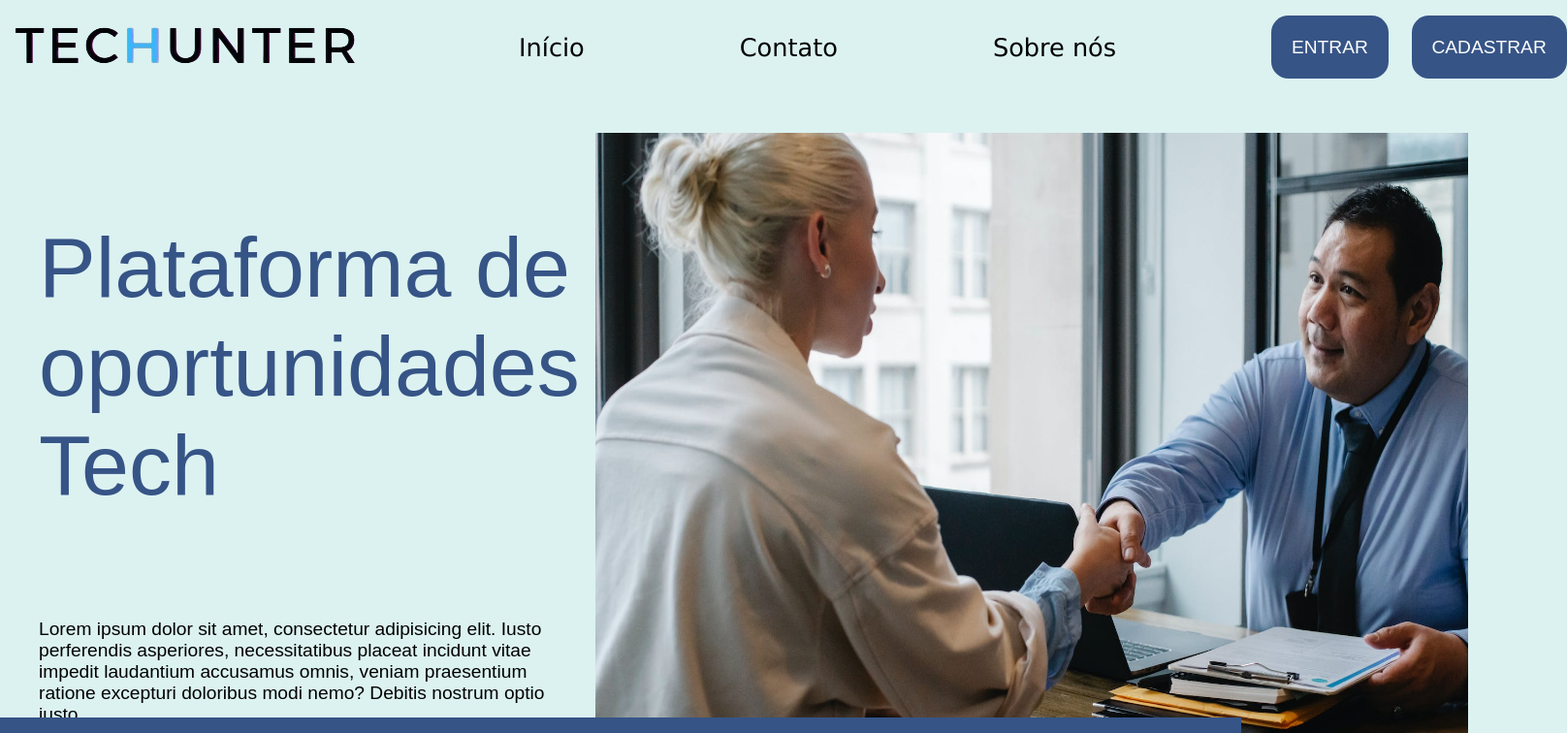
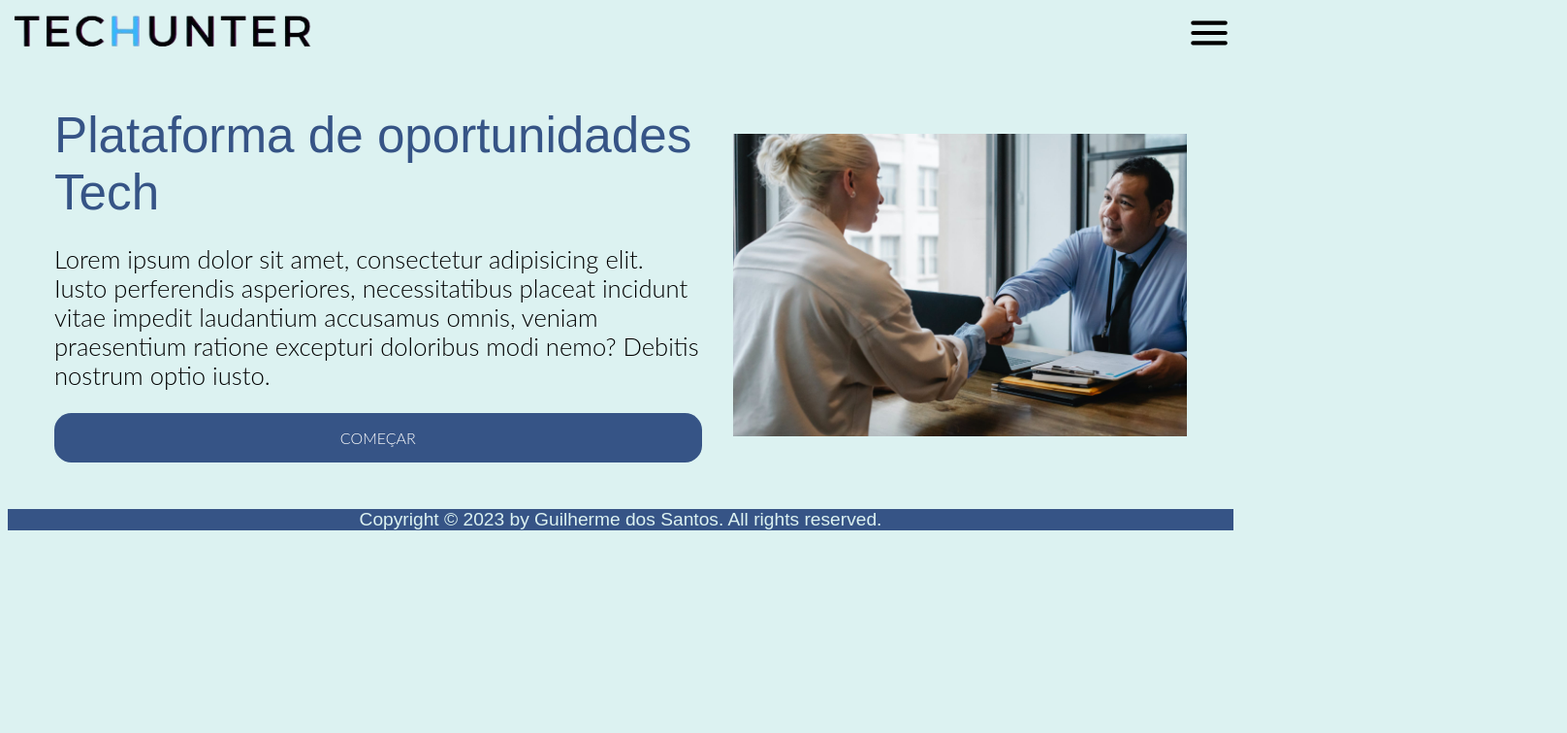
Before and after one commit to Prosantosgui/TecHunter_Front, an Angular app: page / in a window 1280 px wide. Shown: the top 756 px of the page at 97% size, 1616 px wide, since content can reach past the window. Built offline with nearby package versions, Linux system fonts and the light colour scheme.

Commit message:
Menu button

```diff
--- a/src/app/app.component.scss
+++ b/src/app/app.component.scss
@@ -2,9 +2,6 @@ app-landing-page{
   width: 100%;
 }
 footer{
-  position: fixed;
-  left: 0;
-  bottom: 0;
   width: 100%;
   color: #DCF2F1;
   background-color: #365486;
--- a/src/app/landing-page/landing-page.component.html
+++ b/src/app/landing-page/landing-page.component.html
@@ -1,16 +1,12 @@
 <header class="container">
   <nav class="navbar-container">
     <section class="nav_logo">
-      <img [src]="logoImgPath" [alt]="logoImgAlt"/>
-    </section>
-    <section class="nav_links">
-      <p>Início</p>
-      <p>Contato</p>
-      <p>Sobre nós</p>
+      <img width="100%" #logo [src]="logoImgPath" [alt]="logoImgAlt"/>
     </section>
     <section class="nav_buttons">
-      <button>ENTRAR</button>
-      <button>CADASTRAR</button>
+      <button id="menu_button">
+        <img [src]="menuButtonPath" alt="Menu button">
+      </button>
     </section>
   </nav>
 </header>
@@ -26,6 +22,6 @@
     <button>COMEÇAR</button>
   </section>
   <section class="img_side">
-    <img [src]="mainImgPath"/>
+    <img [src]="mainImgPath" width="2000" height="2000"/>
   </section>
 </main>
--- a/src/app/landing-page/landing-page.component.scss
+++ b/src/app/landing-page/landing-page.component.scss
@@ -1,95 +1,109 @@
+* {
+  margin: 0;
+  padding: 0;
+  font-size: 100%;
+  border: none; outline: none; font-weight: 300;
+  box-sizing: border-box;
+  font-family: 'Lato', sans-serif;}
+
+a {text-decoration: none;}
+ul {list-style: none;}
+img {max-width: 100%;}
+
+header{
+  position: static;
+  margin-bottom: 1rem;
+}
+
 .navbar-container{
-  display: flex;
-  section{
-    flex: 1;
-  }
-}
-.navbar-container .nav_logo{
+  width: 100%;
   display: flex;
   align-items: center;
+  .nav_logo{
+    width: 100%;
     img{
-    height: auto;
-    min-width: 170px;
-  }
-}
-.navbar-container .nav_links{
-  display: flex;
-  flex-shrink: 0;
-  gap: 10rem;
-  margin: 0rem 10rem 0rem;
-  font-size: 1.6rem;
-  font-family: 'Lucida Sans', 'Lucida Sans Regular', 'Lucida Grande', 'Lucida Sans Unicode', Geneva, Verdana, sans-serif;
-  text-wrap: nowrap;
-  &:hover p{
-    cursor: pointer;
+      width: 20rem;
     }
   }
 
-.navbar-container .nav_buttons{
+  .nav_buttons{
     display: flex;
-  justify-content: center;
-  gap: 1.5rem;
+    flex-direction: row-reverse;
+    width: 100%;
 
-  button{
-    align-self: center;
-    height: 80%;
-    padding: 0.6rem 1.3rem;
-    font-family: Arial, Helvetica, sans-serif;
-    background-color: #365486;
-    font-size: 1.2rem;
-    color: white;
-    border-radius: 1.1rem;
-    border-style: none;
-    &:hover{
+    button#menu_button{
+      background-color: transparent;
+      :hover{
         cursor: pointer;
+      }
+      img{
+        width: 50px;
+      }
     }
     }
   }
 
 main{
   display: flex;
-    margin: 3rem 2rem 0rem;
-    flex: 1;
-    align-self: center;
-    gap: 1rem;
-  }
-  p#main_title{
-    color: #365486;
-    align-self: center;
-    font-size: 5.5rem;
-    font-family: Arial, Helvetica, sans-serif;
+  gap: 2rem;
+  margin: 1;
+  flex-direction: column;
+
+  section{
+    display: flex;
+    flex-direction: column;
+    gap: 1.5rem;
 
   }
-  p#main_text{
-    font-size: 1.2rem;
+  .img_side{
+    img{
+      width: 100%;
+      height: auto;
     }
+  }
+
   .text_side{
-    display: flex;
-    flex-direction: column;
-    justify-content: space-around;
-    font-family: Arial, Helvetica, sans-serif;
-
     button{
-      gap: 5rem;
       background-color: #365486;
       color: white;
-      font-size: 1.5rem;
+      padding: 1rem;
       border-radius: 1.1rem;
-      border-style: none;
-      width: 20rem;
-      height: 5rem;
-      padding: 1rem 2rem;
-      align-self: center;
       &:hover{
         cursor: pointer;
       }
     }
   }
+}
+
+p#main_title{
+  color: #365486;
+  align-self: center;
+  font-size: 3.2rem;
+  flex-wrap: wrap;
+  font-family: Arial, Helvetica, sans-serif;
+}
+p#main_text{
+  font-size: 1.3rem;
+}
+
+// RESPONSIVE MEDIA QUERIES
+
+@media screen and (min-width: 992px) {
+  main{
+    align-items: center;
+    margin: 3rem;
+    flex-direction: row;
+  }
   .img_side{
-    display: flex;
-    justify-content: center;
     img{
-      min-width: 900px;
-      max-width: 100%;
+      width: 100%;
+      height: auto;
     }
   }
+  .text_side{
+    justify-content: space-between;
+  }
+  p#main_text{
+    font-size: 1.6rem;
+  }
+}
--- a/src/app/landing-page/landing-page.component.ts
+++ b/src/app/landing-page/landing-page.component.ts
@@ -12,4 +12,8 @@ export class LandingPageComponent {
   public logoImgPath = "../../assets/img/logo3_nobg.png"
   public logoImgAlt = "Imagem logotipo escrito TECHUNTER"
   public mainImgPath = "../../assets/img/hand-shake.jpg"
+  public menuButtonPath = "../../assets/icon/hamburger-menu.svg"
+
+  public isDesktop = false;
+
 }
```
Also changed, not shown: src/assets/icon/hamburger-menu.svg (added). Lines whose indentation alone changed are shown as unchanged.
